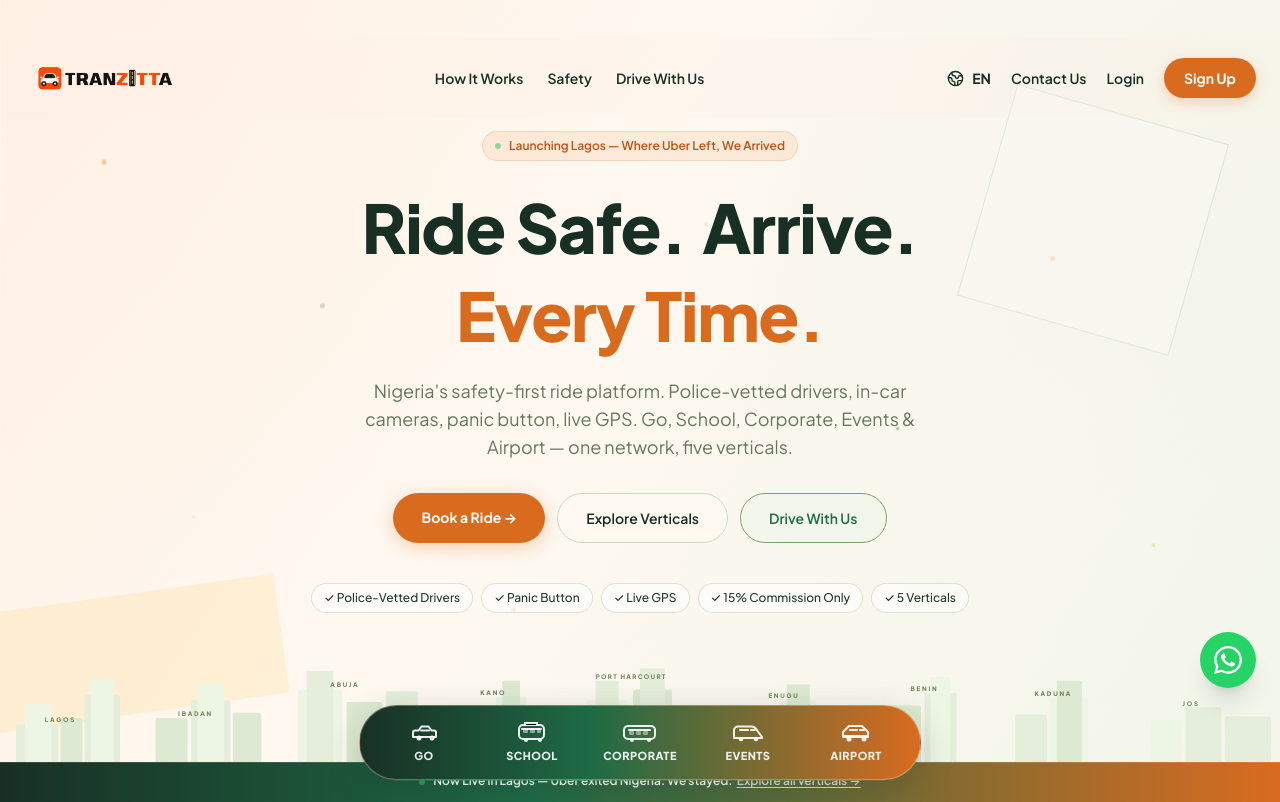
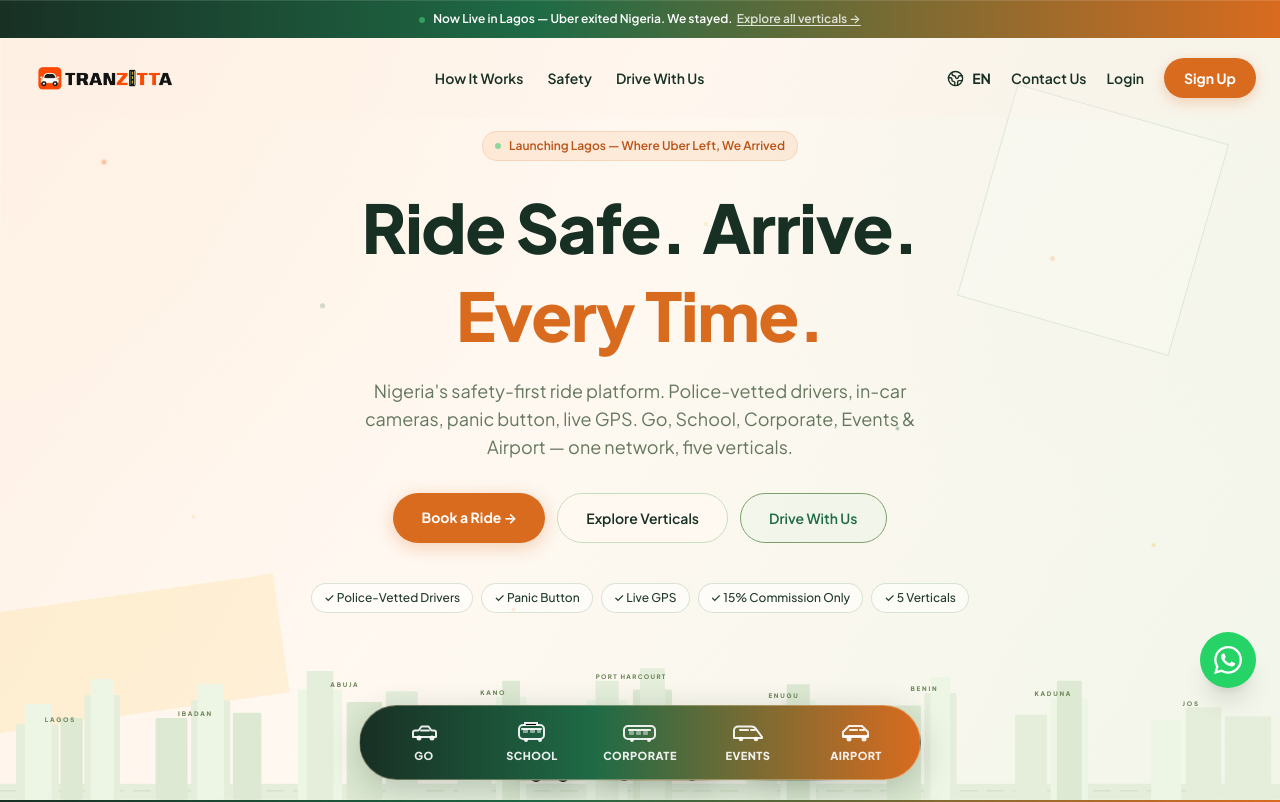
Before and after one commit to 1702london-maker/TRANZITTA, a Next.js app: page / in a window 1280 px wide. Shown: the top 802 px of the page. Built offline with nearby package versions, Linux system fonts and the light colour scheme.

Commit message:
feat: FloatingVerticalBar on all pages via root layout; revert sticky bar to top

```diff
--- a/app/layout.tsx
+++ b/app/layout.tsx
@@ -1,6 +1,7 @@
 import type { Metadata } from 'next'
 import './globals.css'
 import StickyBar from '@/components/StickyBar'
+import FloatingVerticalBar from '@/components/FloatingVerticalBar'
 
 export const metadata: Metadata = {
   title: 'Tranzitta — Nigeria\'s Safety-First Ride Platform',
@@ -31,6 +32,7 @@
       <body>
         <StickyBar />
         {children}
+        <FloatingVerticalBar />
       </body>
     </html>
   )
--- a/app/page.tsx
+++ b/app/page.tsx
@@ -1,4 +1,3 @@
-import StickyBar from '@/components/StickyBar'
 import Navbar from '@/components/Navbar'
 import Hero from '@/components/Hero'
 import StatsStrip from '@/components/StatsStrip'
@@ -10,12 +9,10 @@
 import ContactSection from '@/components/ContactSection'
 import Footer from '@/components/Footer'
 import WhatsAppButton from '@/components/WhatsAppButton'
-import FloatingVerticalBar from '@/components/FloatingVerticalBar'
 
 export default function HomePage() {
   return (
     <>
-      <StickyBar />
       <Navbar />
       <main style={{ paddingTop: 0 }}>
         <Hero />
@@ -28,8 +25,7 @@
         <ContactSection />
       </main>
       <Footer />
-      <FloatingVerticalBar />
-      <WhatsAppButton />
+<WhatsAppButton />
     </>
   )
 }
--- a/components/StickyBar.tsx
+++ b/components/StickyBar.tsx
@@ -1,7 +1,7 @@
 'use client'
 export default function StickyBar() {
   return (
-    <div className="trz-top-bar trz-top-gradient fixed bottom-0 left-0 right-0 flex items-center justify-center px-4" style={{ zIndex: 9999 }}>
+    <div className="trz-top-bar trz-top-gradient fixed top-0 left-0 right-0 flex items-center justify-center px-4" style={{ zIndex: 9999 }}>
       <p className="text-xs font-semibold text-white text-center">
         <span className="inline-block w-1.5 h-1.5 rounded-full bg-green-400 animate-pulse mr-2 align-middle" />
         Now Live in Lagos — Uber exited Nigeria. We stayed. &nbsp;
```
